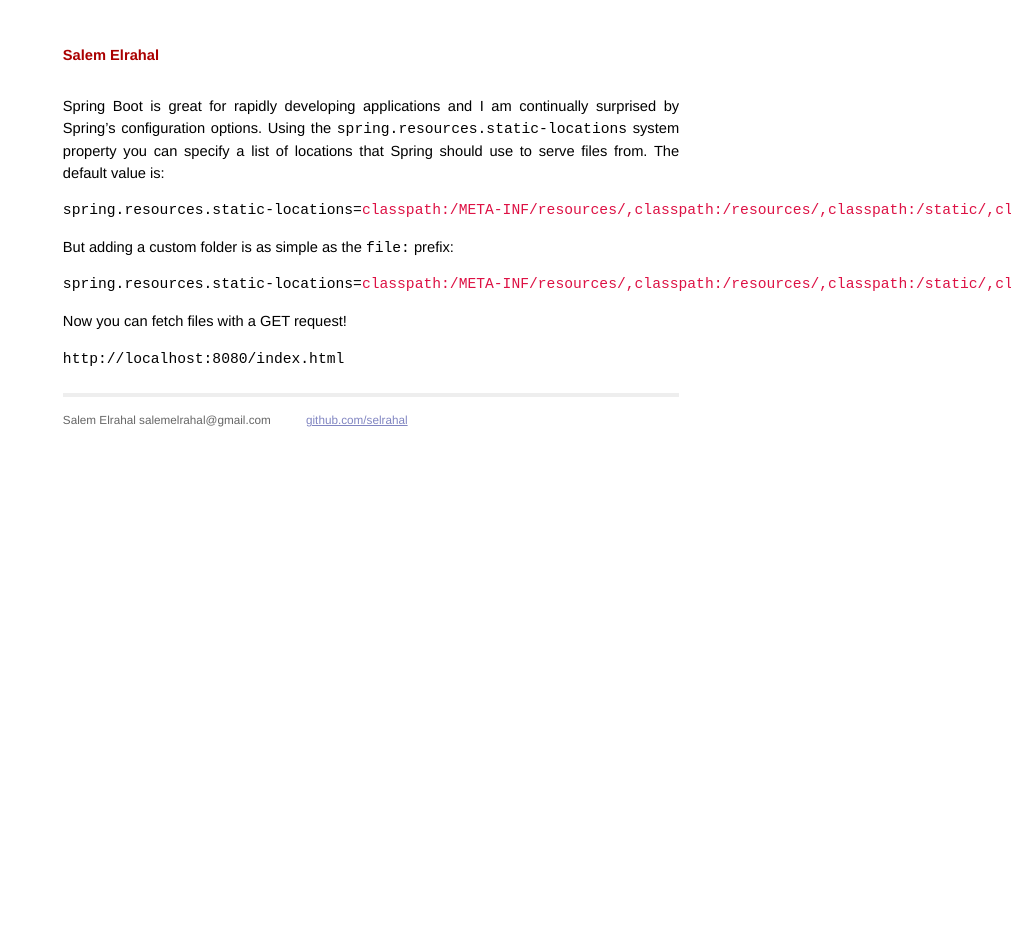
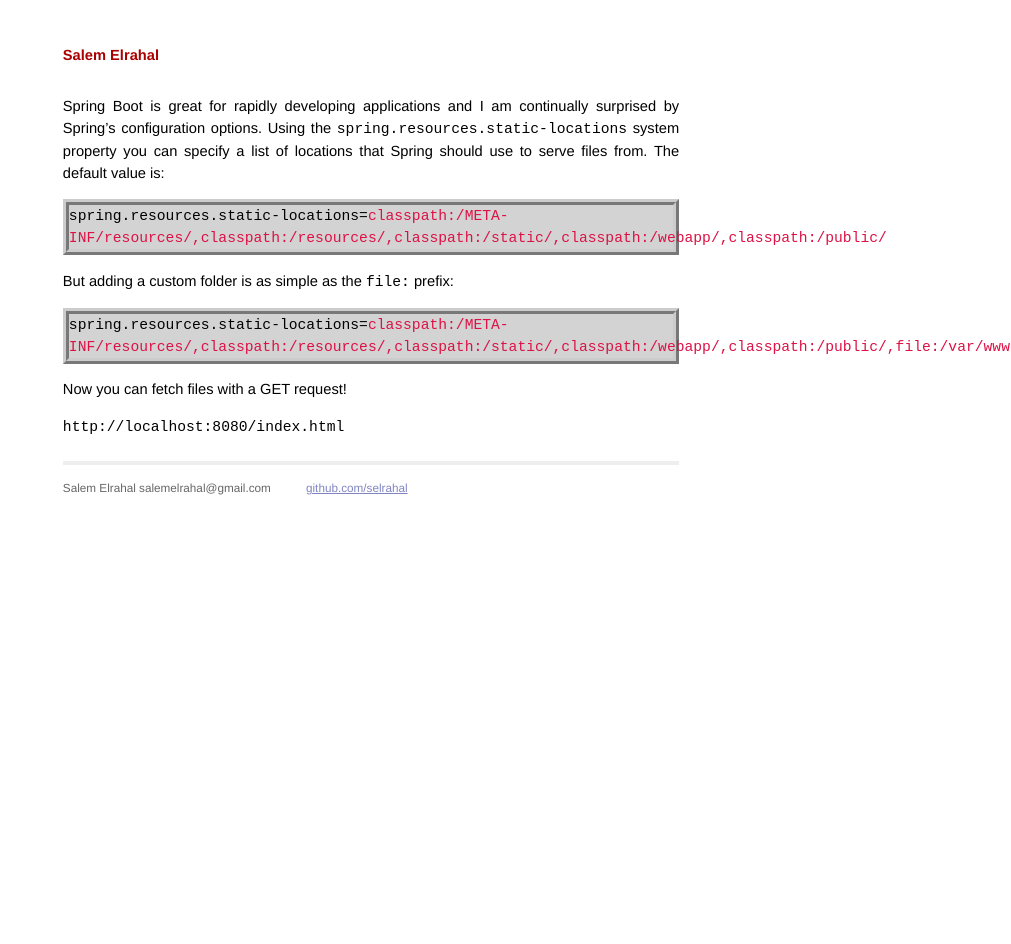
Before and after one commit to selrahal/selrahal.github.io, a Jekyll site: the page built from _posts/2016-07-11-static-files-with-spring-boot.markdown, in a window 1280 px wide. Shown: the whole page, without its empty margins (269-1280 px from the left). Built offline with Jekyll 4.4.1, drawn with Linux system fonts in a browser that asks for light colours.

Commit message:
css stuff

```diff
--- a/css/screen.css
+++ b/css/screen.css
@@ -195,3 +195,14 @@ ul.posts {
   #related h2 {
     margin-bottom: 1em;
   }
+
+pre{
+    white-space: pre-wrap;
+}
+
+
+pre.highlight{
+  background-color: lightgray;
+    border: ridge #ccc;
+    border-width: 6px;
+}
```
